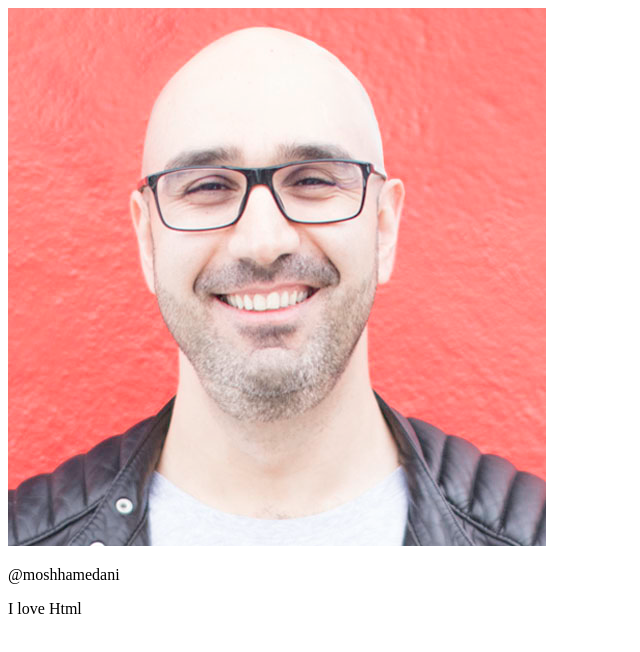
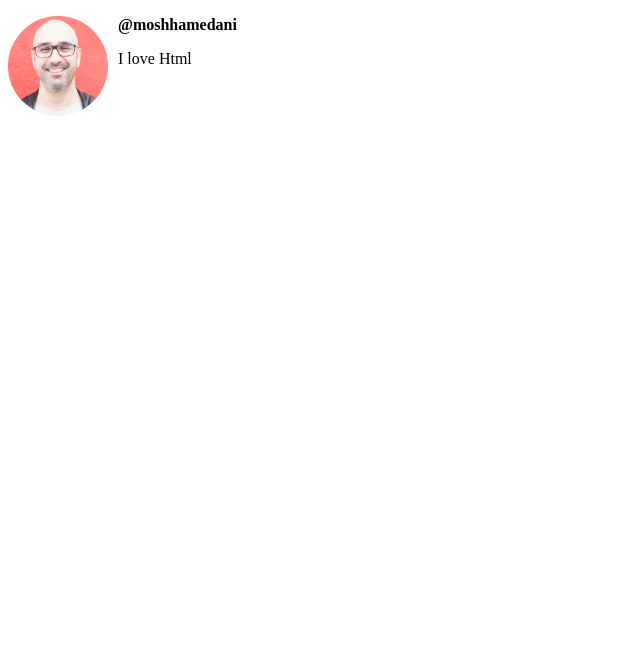
Before and after one commit to Louison-Boi/HTML-CSS, a plain HTML site: page Web Development Fundamentals /index.html in a window 1280 px wide. Shown: the whole page, without its empty margins (0-640 px from the left). Drawn offline with Linux system fonts and the light colour scheme.

Commit message:
CSS Basics

```diff
--- a/Web Development Fundamentals /index.html
+++ b/Web Development Fundamentals /index.html
@@ -2,10 +2,21 @@
 <html>
   <head>
     <title> My first Web Page</title>
+    <style>
+      img {
+        width: 100px;
+        border-radius: 50px;
+        float: left;
+        margin-right: 10px;
+      }
+      .username{
+        font-weight: bold;
+      }
+    </style>
   </head>
   <body>
    <img src="images/mosh.jpg"/>
-   <p>@moshhamedani</p>
+   <p class="username">@moshhamedani</p>
    <p>I love Html</p>
   </body>
 </html>
```
